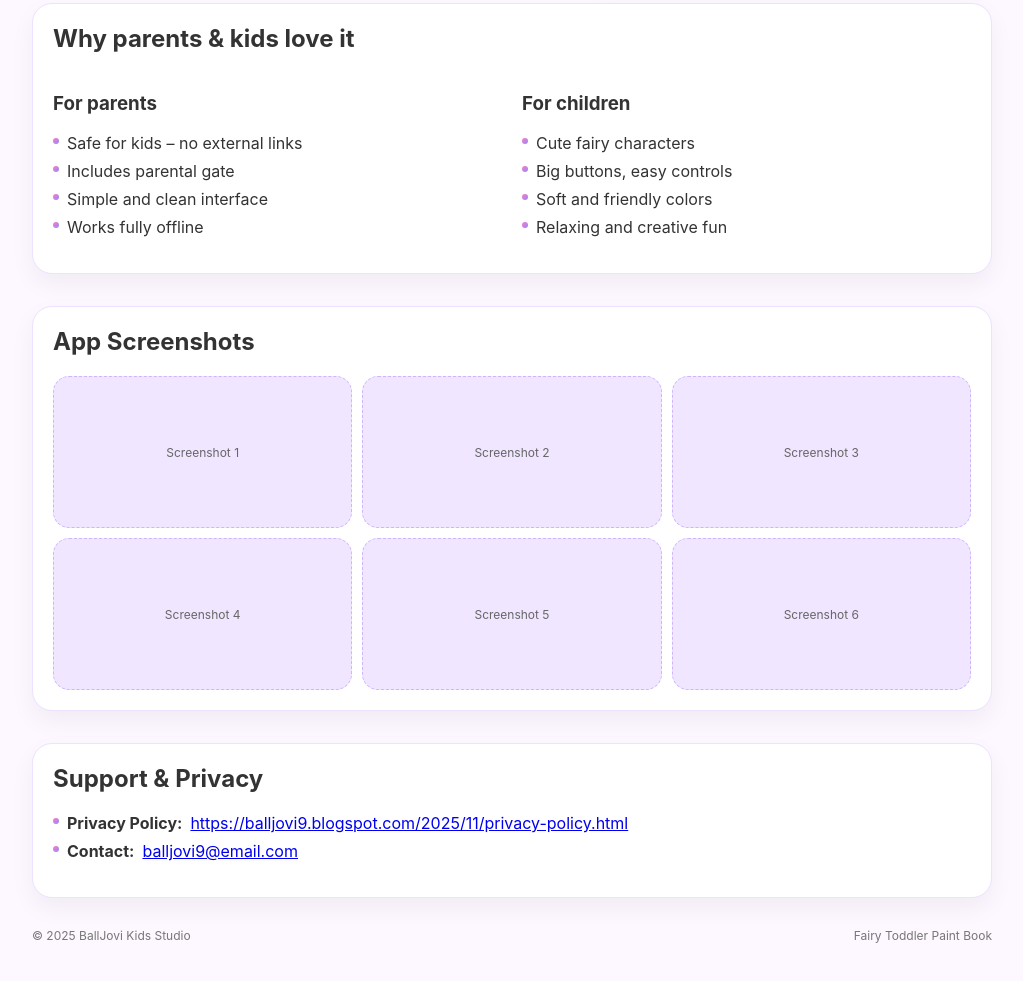
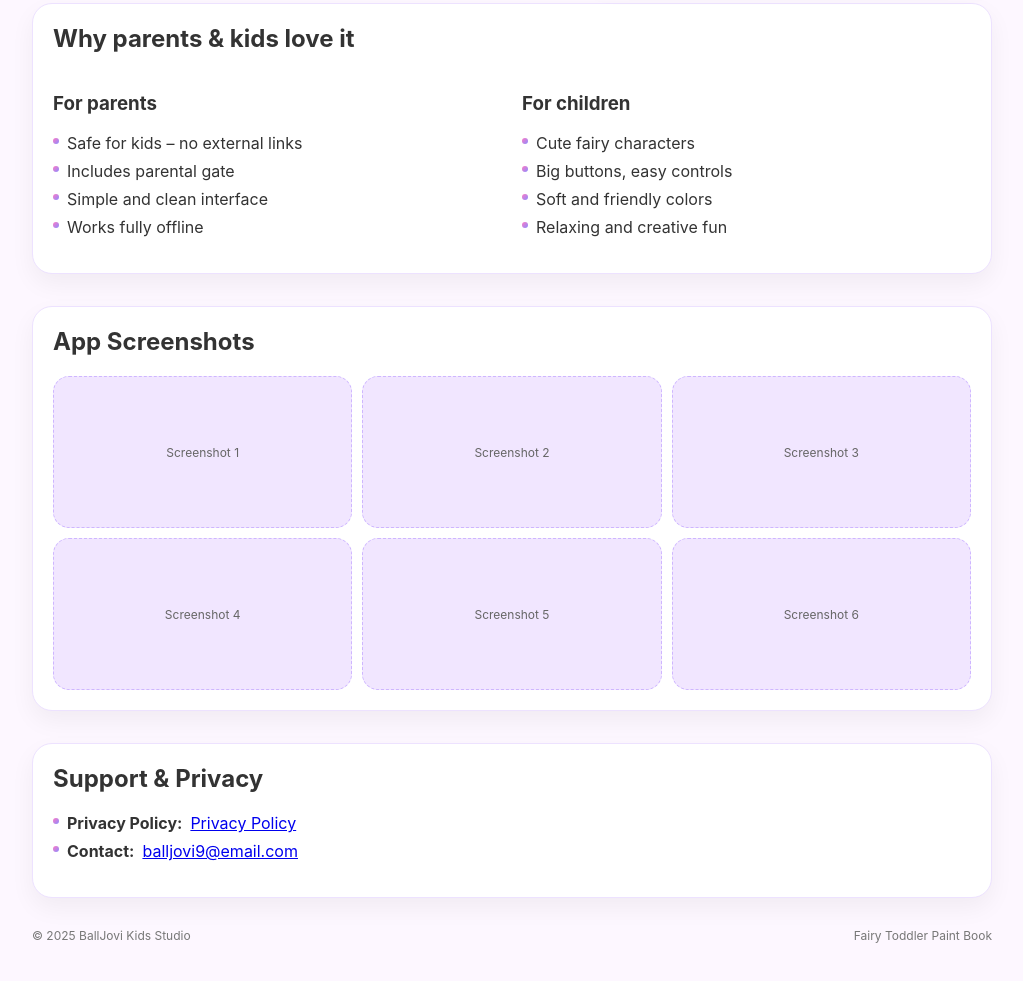
Before and after one commit to balljovi/balljovi.github.io, a plain HTML site: page fairy-toddler-paint-book/index.html in a window 1280 px wide. Shown: the part 592-1573 px from the top of the page, without its empty margins (128-1151 px from the left). Drawn offline with Linux system fonts and the light colour scheme.

Commit message:
Update index.html

```diff
--- a/fairy-toddler-paint-book/index.html
+++ b/fairy-toddler-paint-book/index.html
@@ -322,7 +322,7 @@
         <li>
           <div class="dot"></div>
           <strong>Privacy Policy:</strong>
-          <a href="#" target="_blank">https://balljovi9.blogspot.com/2025/11/privacy-policy.html</a>
+          <a href="https://balljovi9.blogspot.com/2025/11/privacy-policy.html" target="_blank">Privacy Policy</a>
         </li>
         <li>
           <div class="dot"></div>
```
